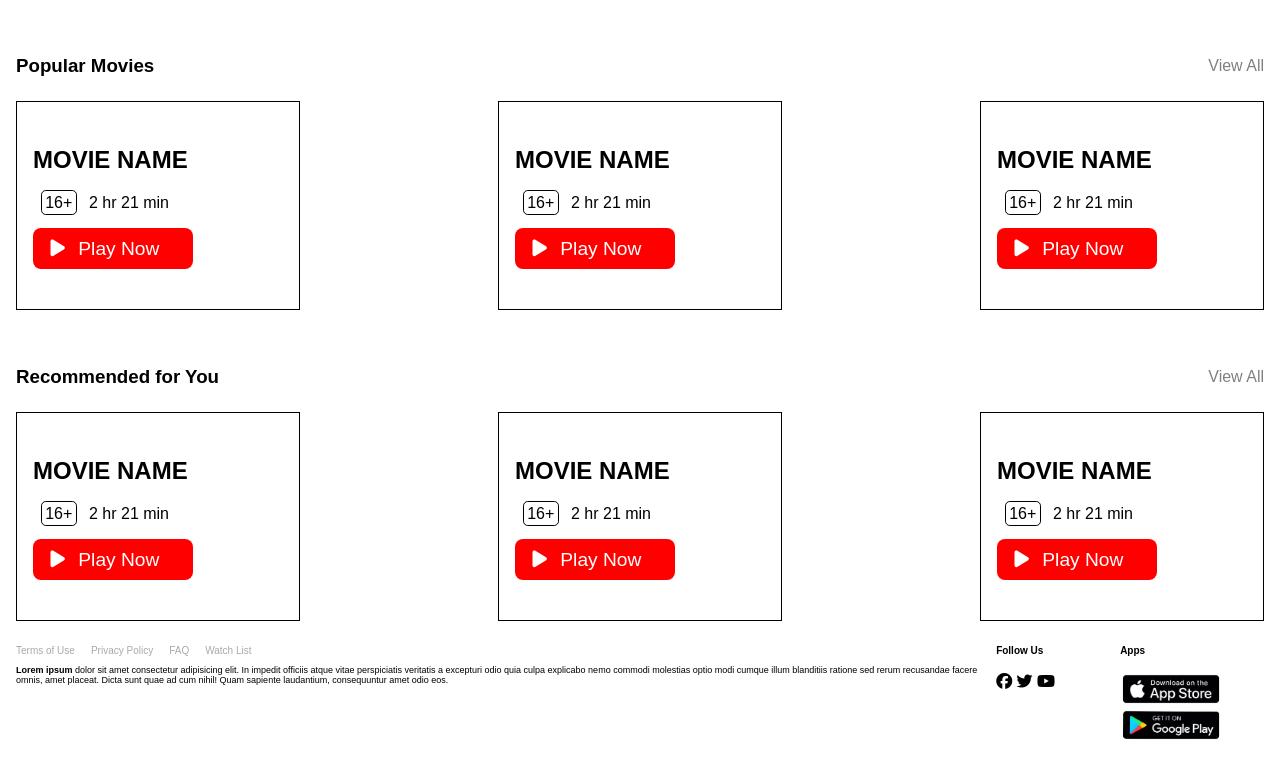
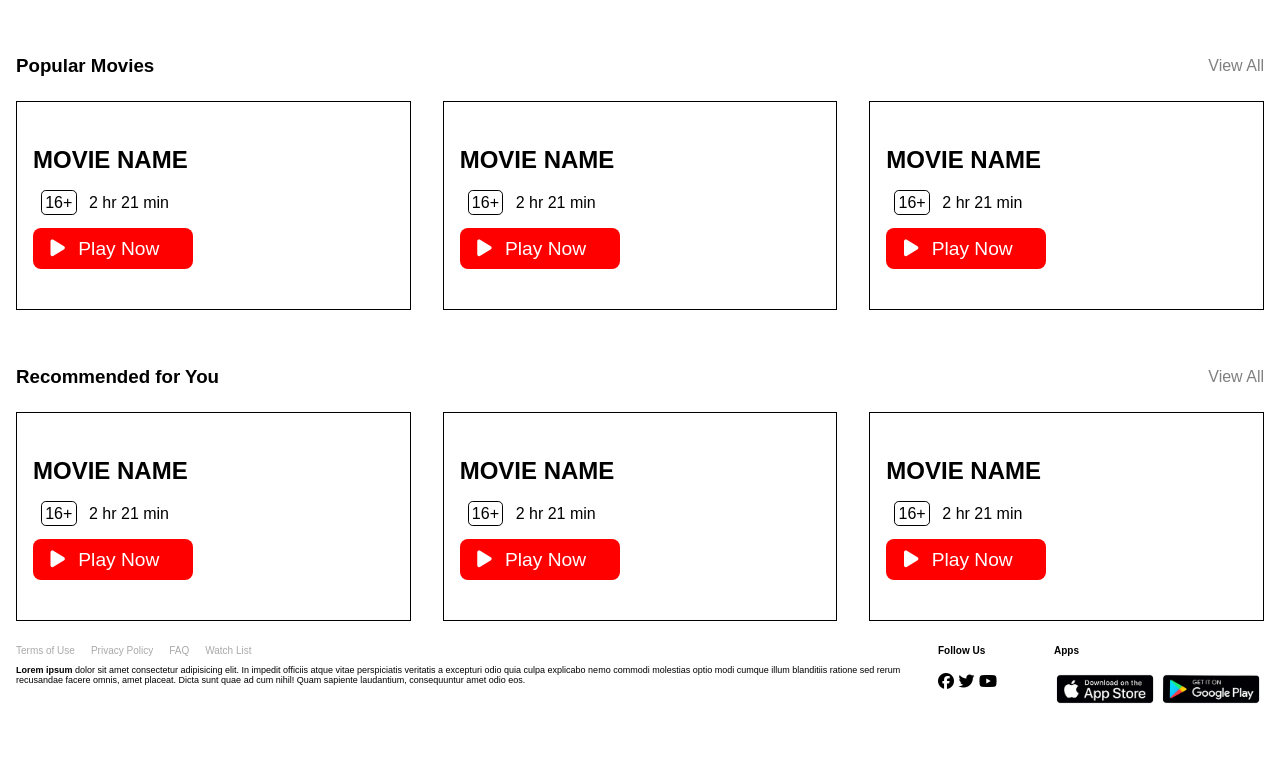
Before and after one commit to EzgiUOztuna/WIT1024_WITFLIX_Wiframe, a plain HTML site: page index.html in a window 1280 px wide. Shown: the part 861-1622 px from the top of the page. After the commit the page ends 1586 px from the top, so only its background shows below. Drawn offline with Linux system fonts and the light colour scheme.

Commit message:
correction editted

```diff
--- a/index.css
+++ b/index.css
@@ -163,12 +163,14 @@ section h3 {
     gap: 2rem;
     margin: 1rem 0;
     justify-content: space-between;
+
 }
 
 .popular-movies-card, .recommended-movies-card {
     border: 1px solid  black;
-    min-width: 250px;
+    /*min-width: 250px;*/
     padding: 1.5rem 1rem;
+    width: 100%;
 }
 
 /* Footer Part */
@@ -199,6 +201,7 @@ footer {
 .beginning-navigation p {
     color: black;
     font-size: xx-small;
+    width: ;
 
 }
 
@@ -210,13 +213,15 @@ footer {
 
 .social-networks {
     min-width: 100px;
-    scroll-padding-left: 10rem;
+    padding: 0
+    display: flex;
 
 }
 
 .social-networks i {
     margin-top: 0;
     padding: 0;
+
 }
 
 footer h5 {
@@ -228,15 +233,20 @@ footer h5 {
     padding-bottom: 0;
 }
 
+
+
 .downloads {
-    min-width: 130px;;
-    padding-left: .5rem;
-    scroll-padding-left: 10rem;
+    min-width: 210px;
+    padding-right: 0;
 }
 
 .downloads img {
     height: 2rem;
+    padding: 0;
+    margin: 0;
 }
+
+
 
 @media (max-width: 500px) {
     header {
--- a/index.html
+++ b/index.html
@@ -71,7 +71,7 @@
     <section class="suggestion">
        <!-- 📌 7 tane movie card olsun. scroll ile sağa-sola kaysın??? 📌📌📌📌📌📌📌📌📌📌📌📌📌📌📌📌📌📌📌📌📌 -->
       <!-- 📝📝📝📝📝 POPULAR MOVIES PART 📝📝📝📝📝📝📝📝📝📝📝📝📝📝📝📝📝📝📝📝📝📝📝📝📝📝📝📝📝📝📝📝📝📝📝📝📝📝📝📝📝📝-->
-      <div class="Pop-Movies-titles"> <!--suggestion-row-title-->
+      <div class="Pop-Movies-titles">
         <h3>Popular Movies</h3>
         <a href="#">View All</a>
       </div>
@@ -90,10 +90,9 @@
         </div>
 
          <!-- 📝 POPULAR MOVIE CARD (2)-->
-        <div class="popular-movies-card"> <!--movie-card-->
-          <!--<div class="movie-detail-container">-->
+        <div class="popular-movies-card">
           <h2>MOVIE NAME</h2>
-          <div class="popular-movies-infos"> <!--movie-info-->
+          <div class="popular-movies-infos">
             <span class="content-rating">16+</span>
             <span class="movie-duration">2 hr 21 min</span>
           </div>
@@ -135,10 +134,9 @@
         </div>
 
          <!-- 📝 RECOMMENDED MOVIE CARD (2)-->
-        <div class="recommended-movies-card"> <!--movie-card-->
-          <!--<div class="movie-detail-container">-->
+        <div class="recommended-movies-card">
           <h2>MOVIE NAME</h2>
-          <div class="recommended-movies-infos"> <!--movie-info-->
+          <div class="recommended-movies-infos">
             <span class="content-rating">16+</span>
             <span class="movie-duration">2 hr 21 min</span>
           </div>
@@ -148,10 +146,9 @@
         </div>
 
         <!-- 📝 RECOMMENDED MOVIE CARD (3)-->
-        <div class="recommended-movies-card"> <!--movie-card-->
-          <!--<div class="movie-detail-container">-->
+        <div class="recommended-movies-card">
           <h2>MOVIE NAME</h2>
-          <div class="recommended-movies-infos"> <!--movie-info-->
+          <div class="recommended-movies-infos">
             <span class="content-rating">16+</span>
             <span class="movie-duration">2 hr 21 min</span>
           </div>
```
